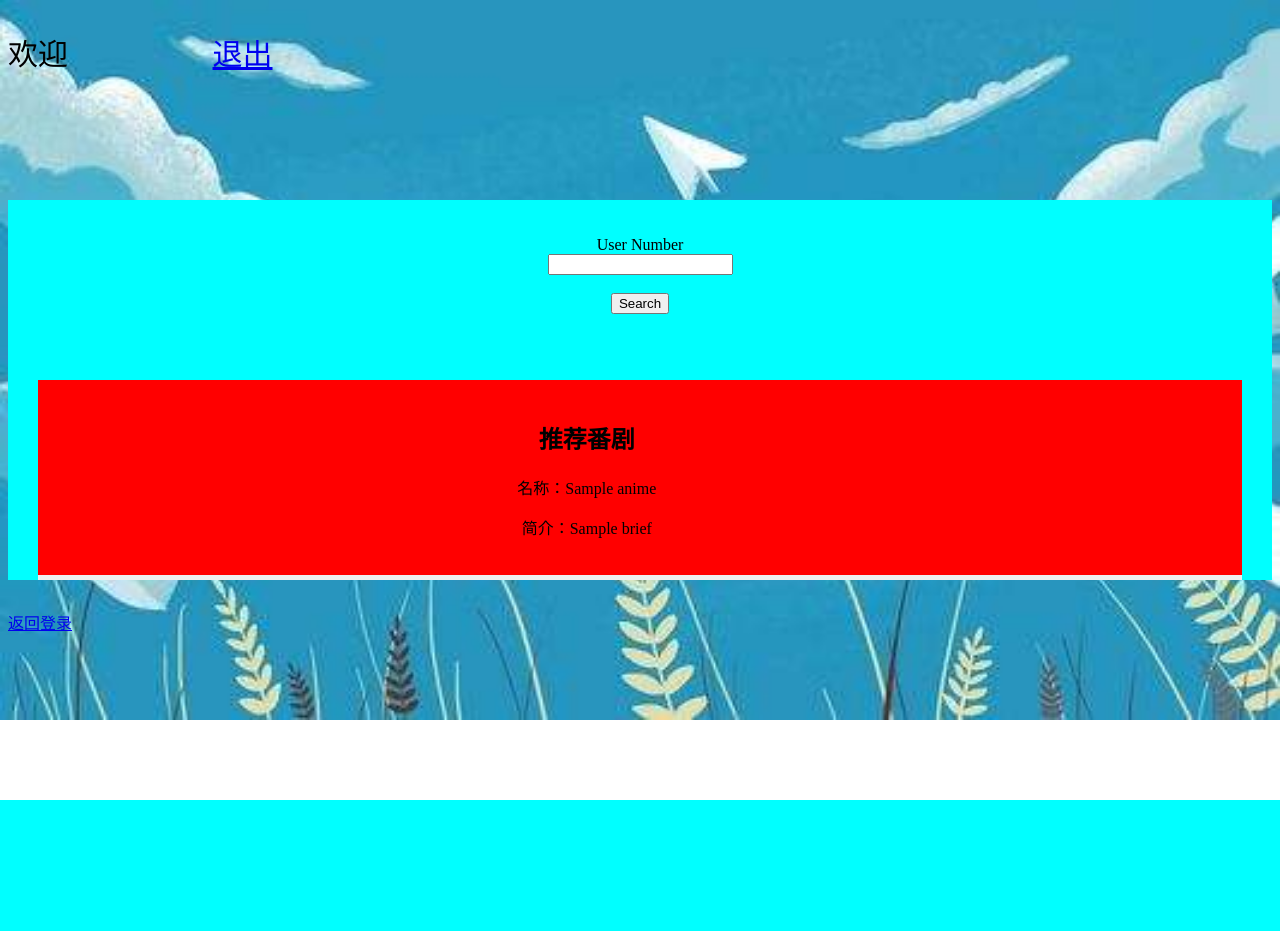
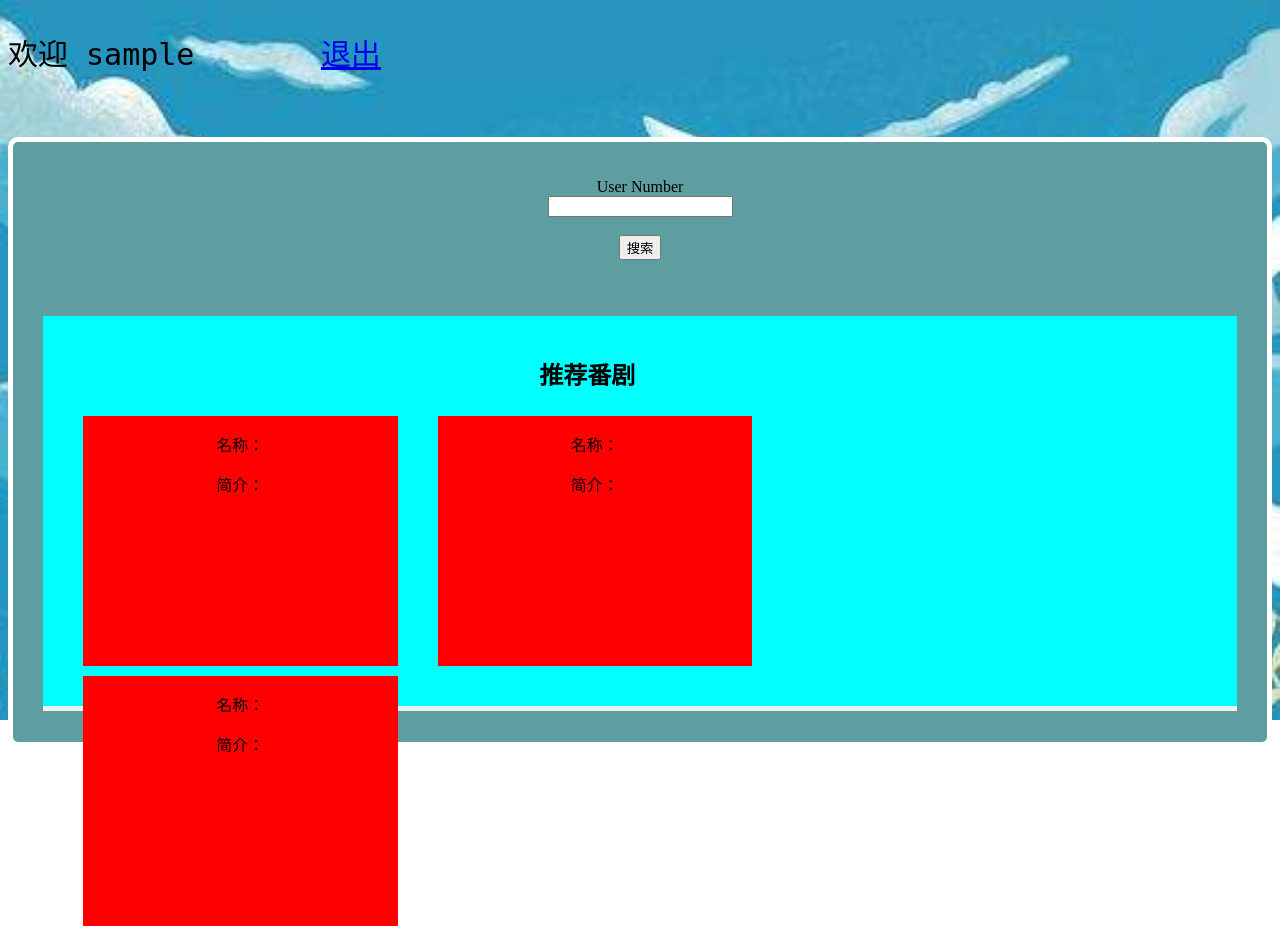
Before and after one commit to WangAo2000/RecommandProject, a Flask app: template MyProject/templates/search.html in a window 1280 px wide. Before the commit the page ends 800 px from the top, so only its background shows below. Run offline with Flask 2, Linux system fonts and the light colour scheme; the template is opened without the code that fills it: most values are stand-ins (such as "Sample title", 1, 10 or a date in 2020).

Commit message:
the sixth update

```diff
--- a/MyProject/app.py
+++ b/MyProject/app.py
@@ -11,18 +11,24 @@
         username = request.form.get('usename')
         password = request.form.get('password')
         repassword = request.form.get('repassword')
-        msg = '密码不正确'
-        if password == repassword:
+        msg = '密码或账号不正确'
+        if password == repassword and username != '' and len(password) >= 6:
             return redirect('/register_succeed')
         else:
             return render_template('register.html', msg=msg)
-    if request.method == 'GET':
-        return render_template('register.html')
     return render_template('register.html')
 
 
 @app.route('/', methods=['GET', 'POST'])
 def index():
+    if request.method == 'POST':
+        user1 = Users(1, '小明', '123456')
+        username = request.form.get('username')
+        password = request.form.get('password')
+        if username == user1.username and password == user1.password:
+            return render_template('search.html', username=user1.username)
+        else:
+            return render_template('index.html', msg='账号或密码不正确')
     return render_template('index.html')
 
 
@@ -33,14 +39,13 @@
     return render_template('register_succeed.html')
 
 
-@app.route('/search', methods=['GEI', 'POST'])
+@app.route('/search', methods=['GET', 'POST'])
 def search():
-    user1 = Users(1, '小明', '123456')
-    username = request.form.get('username')
-    password = request.form.get('password')
-    if username == user1.username and password == user1.password:
-        return render_template('search.html', user=user1)
-    return render_template('index.html', msg='账号或密码不正确')
+    if request.method == 'POST':
+        username = request.form.get('username')
+        user_id = request.form.get('user_id')
+        return render_template('search.html', username=username)
+    return render_template('search.html', user='')
 
 
 if __name__ == '__main__':
--- a/MyProject/templates/index.html
+++ b/MyProject/templates/index.html
@@ -36,7 +36,7 @@
 {% block body %}
 <h1 id="title">番剧推荐登录</h1>
 <div id="form">
-    <form action="/search" method="post">
+    <form action="/" method="post">
         <p>账号：<input type="text" name="username" placeholder="请输入账号" value="{{ uesername }}"></p>
         <p>密码：<input type="password" name="password" placeholder="请输入密码" ></p>
         <pre>{{ msg }}<br><a href="/register">注册</a>     <input type="submit" value="登录"></pre>
--- a/MyProject/templates/register.html
+++ b/MyProject/templates/register.html
@@ -32,9 +32,9 @@
     <h1 id="title">番剧推荐注册</h1>
     <div id="form">
         <form action="/register" method="post">
-            <p>账号：<input type="text" name="username"></p>
-            <p>密码：<input type="password" name="password"></p>
-            <p>确认密码：<input type="password" name="repassword"></p>
+            <p>账号：<input type="text" name="username" placeholder="请输入账号"></p>
+            <p>密码：<input type="password" name="password" placeholder="请输入至少6位数的密码"></p>
+            <p>确认密码：<input type="password" name="repassword" placeholder="请重新输入密码"></p>
             <pre>{{ msg }}<br><input type="submit" value="注册"></pre>
         </form>
     </div>
--- a/MyProject/templates/search.html
+++ b/MyProject/templates/search.html
@@ -12,16 +12,20 @@
         }
 
         .videoshow {
-            background-color: red;
+            background-color: aqua;
             border-bottom: 5px solid #EFEFEF;
             padding: 20px 10% 20px 20px;
-            margin: 30px 30px;
+            margin: 20px 30px;
+            height: 350px;
         }
 
         #body {
-            background-color: aqua;
+            border: white solid 5px;
+            border-radius: 10px;
+            background-color: cadetblue;
             text-align: center;
-            margin-top: 10%;
+            margin-top: 5%;
+            height: 600px;
         }
 
         #head {
@@ -29,28 +33,44 @@
             margin-top: 0;
         }
 
+        .anime_class {
+            float: left;
+            background-color: red;
+            margin:  5px 20px;
+            width: 30%;
+            height: 250px;
+        }
+
     </style>
 </head>
 <body>
 <div id="head">
-    <pre>欢迎 {{ user.username }}       <a href="/">退出</a></pre>
+    <pre>欢迎 {{ username }}       <a href="/">退出</a></pre>
 </div>
 <div id="body">
-    <form name="input" action="/search" method="get">
+    <form name="input" action="/search" method="post">
         <br/><br/>User Number<br>
+        <input type="hidden" name="username" value="{{ username }}"/>
         <input type="text" name="user_id"/><br><br>
-        <input type="submit" value="Search"/>
+        <input type="submit" value="搜索"/>
     </form>
     <br/><br/>
     <div class="videoshow">
         <p>
         <h2 style="text-align: center">推荐番剧</h2></p>
-        {% for anime in animes %}
-            <p class="title">名称：{{ anime.name }}</p>
-            <p class="Introduction">简介：{{ anime.brief }}</p>
-        {% endfor %}
+        <div class="anime_class">
+            <p class="title">名称：</p>
+            <p class="Introduction">简介：</p>
+        </div>
+        <div class="anime_class">
+            <p class="title">名称：</p>
+            <p class="Introduction">简介：</p>
+        </div>
+        <div class="anime_class">
+            <p class="title">名称：</p>
+            <p class="Introduction">简介：</p>
+        </div>
     </div>
 </div>
-<a href="url_for('index')">返回登录</a>
 </body>
 </html>
```
